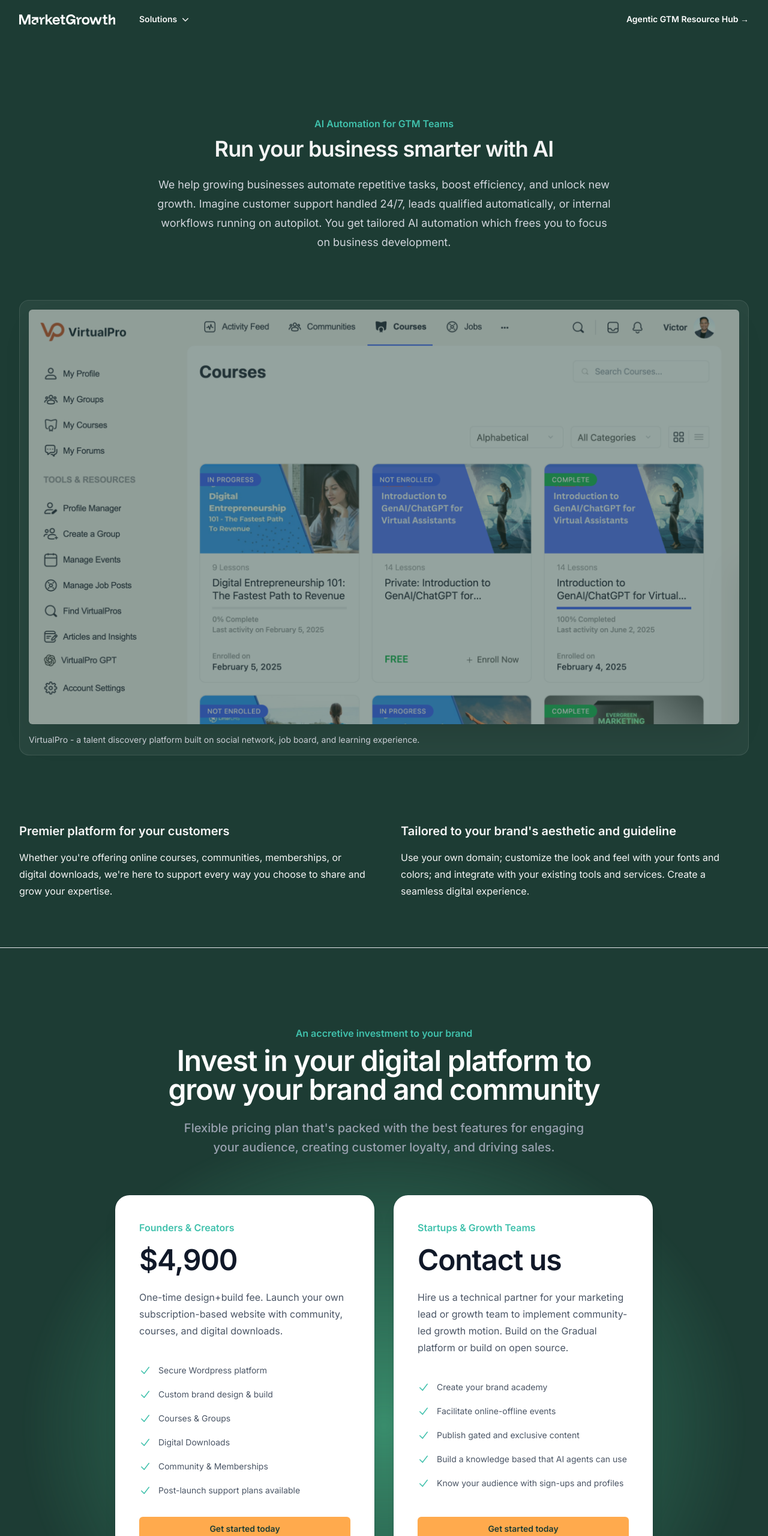
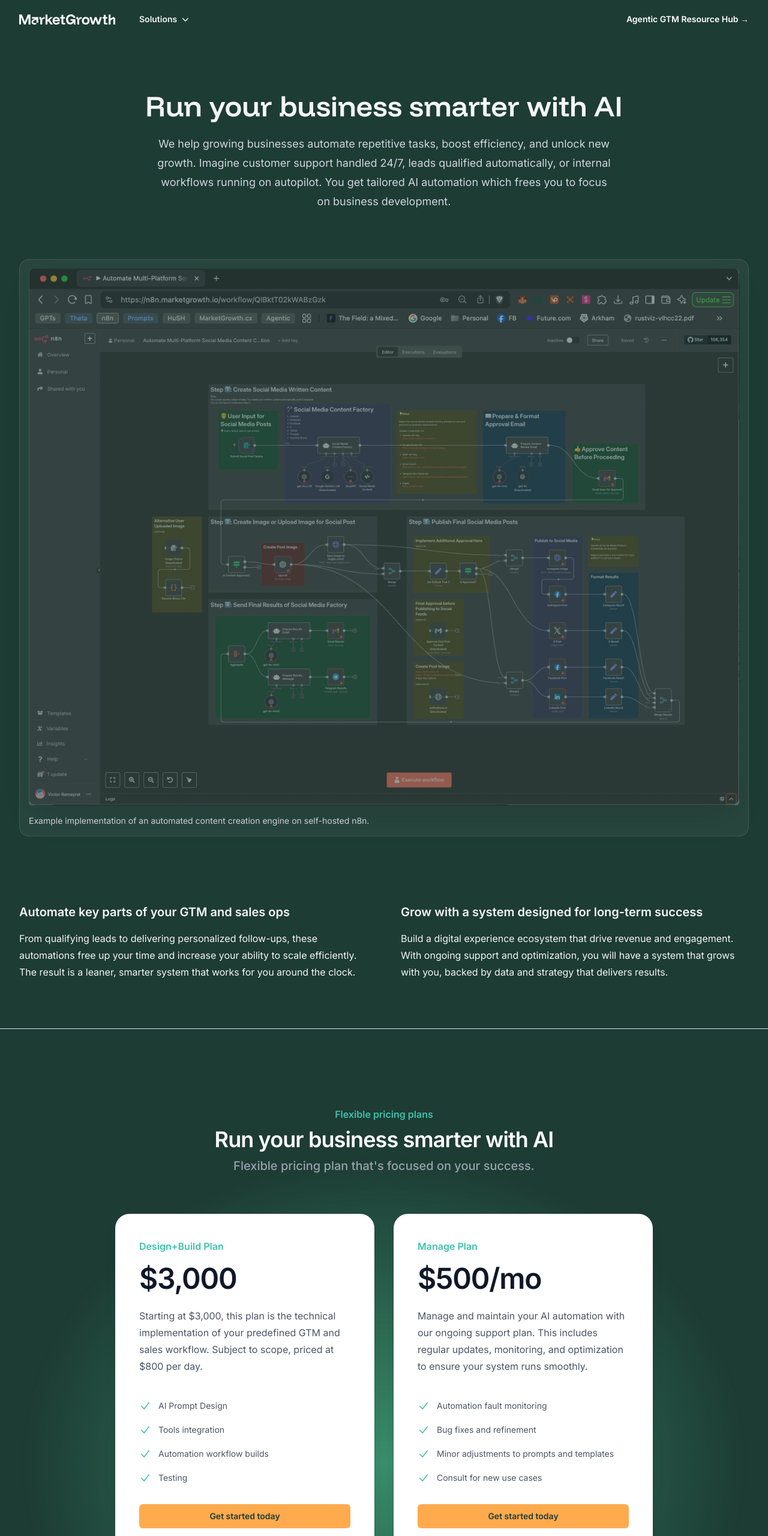
Before and after one commit to growthUx/mgio, a Next.js app: page /ai-automation in a window 1280 px wide. Shown: the top 2560 px of the page at 60% size. Built offline with nearby package versions, Linux system fonts and the light colour scheme.

Commit message:
Update with AI page

```diff
--- a/src/app/ai-automation/AIAutomationPage.jsx
+++ b/src/app/ai-automation/AIAutomationPage.jsx
@@ -30,53 +30,62 @@ import Nav from '@/components/Nav'
 
 const tiers = [
   {
-    name: 'Founders & Creators',
-    id: 'tier-solo',
+    name: 'Design+Build Plan',
+    id: 'tier-growth',
     href: 'mailto:victor@marketgrowth.io',
-    price: '$4,900',
-    description: 'One-time design+build fee. Launch your own subscription-based website with community, courses, and digital downloads.',
-    features: ['Secure Wordpress platform', 'Custom brand design & build', 'Courses & Groups', 'Digital Downloads', 'Community & Memberships', 'Post-launch support plans available' ],
+    price: '$3,000',
+    description: 'Starting at $3,000, this plan is the technical implementation of your predefined GTM and sales workflow. Subject to scope, priced at $800 per day. ',
+    features: ['AI Prompt Design', 'Tools integration', 'Automation workflow builds', 'Testing' ],
   },
   {
-    name: 'Startups & Growth Teams',
-    id: 'tier-team',
+    name: 'Manage Plan',
+    id: 'tier-manage',
     href: 'mailto:victor@marketgrowth.io',
-    price: 'Contact us',
-    description: 'Hire us a technical partner for your marketing lead or growth team to implement community-led growth motion. Build on the Gradual platform or build on open source.',
+    price: '$500/mo',
+    description: 'Manage and maintain your AI automation with our ongoing support plan. This includes regular updates, monitoring, and optimization to ensure your system runs smoothly.',
     features: [
-      'Create your brand academy',
-      'Facilitate online-offline events',
-      'Publish gated and exclusive content',
-      'Build a knowledge based that AI agents can use',
-      'Know your audience with sign-ups and profiles',
+      'Automation fault monitoring',
+      'Bug fixes and refinement',
+      'Minor adjustments to prompts and templates',
+      'Consult for new use cases',
     ],
   },
 ]
 const faqs = [
   {
-    question: "How does engagement with MarketGrowth looks like?",
+    question: "How can AI automation services help my business grow?",
     answer:
-      "Once you've started engagement by paying 50% of total fee, we will schedule a discovery call to understand your requirements and goals. We will then design and build your digital platform on Wordpress using the BuddyBoss platform. This includes setting up courses, micro-communities (groups), gated digital downloads, payments gateway, and analytics. After the initial launch, we can discuss ongoing support and maintenance options.",
+      "MarketGrowth helps businesses save time, reduce costs, and accelerate growth by automating repetitive tasks and complex workflows using advanced AI tools. Whether you’re looking to streamline lead generation, personalize customer engagement, analyze data faster, or improve operational efficiency, our team designs tailored AI solutions that fit your unique needs. The result? More focus on high-value work and measurable impact on your bottom line.",
   },
   {
-    question: "What does the $4,900 include and not include?",
+    question: "What types of processes can be automated with your AI services?",
     answer:
-      "The first engagement fee of $4,900 includes the design and build of your digital platform, which covers the following: Brand design and development on Wordpress using the BuddyBoss platform. Setup of courses, micro-communities (groups), gated digital downloads, payments gateway, and analytics. This fee does not include post-launch support, ongoing maintenance or plug-in licenses and additional features that may be required after the initial launch.",
+      "We help automate a wide range of business functions, including sales outreach, customer support chatbots, marketing campaign workflows, data extraction and analysis, document processing, lead scoring, CRM updates, reporting, and more. If a process involves repetitive steps or large volumes of data, there’s a strong chance we can automate it.",
   },
   {
-    question: "You mentioned design, is brand design included?",
+    question: "Do I need to have AI expertise to work with MarketGrowth",
     answer:
-      "Yes. We are firm believers that design is a key part of the user experience. We will work with you to create a custom brand design that reflects your vision and values. This includes logo design, color palette, typography, and overall visual style. Our goal is to create a cohesive and engaging digital platform that resonates with your audience. A copy of MarketGrowth brand guidelines will be provided to you as a reference output (also linked at the footer).",
+      "Not at all. We handle the technical complexity for you. Our team translates your business goals into AI-powered workflows and systems, and we provide training and support so your team can easily manage the solutions we build. Management and optimization are also part of our service, so you can focus on your core business while we ensure your AI systems run smoothly.",
   },
   {
-    question: "How should I decide whether to build on open-source or third-party solutions like Gradual?",
+    question: "What technologies and tools do you use for AI automation?",
     answer:
-      "There are many factors to consider when deciding whether to build on open-source or third-party solutions. Some of the key factors include: (1) Your budget and resources: Open-source solutions may require more technical expertise and resources to set up and maintain, while third-party solutions may have higher upfront costs but offer more out-of-the-box features. (2) Your long-term goals: If you plan to scale your platform and add more features over time, open-source solutions may offer more flexibility and customization options. (3) Your team's expertise: If your team has experience with open-source technologies, it may be easier to build on those solutions. If not, a third-party solution may be a better fit. Regardless, we can help you decide which option is best for your needs and goals.",
+      "We work with leading AI platforms and tools, including OpenAI’s GPT models, natural language processing (NLP) frameworks, machine learning libraries like TensorFlow and PyTorch, robotic process automation (RPA) tools, and integrations with platforms like Zapier, n8n, Make.com, and enterprise APIs. Our approach is flexible to match your tech stack and security requirements.",
   },
   {
-    question: "I don't want to commit quite yet. Can I try it out?",
+    question: "Is my data safe when using AI automation?",
     answer:
-      "Yes. If you are planning to build your own Academy or University for your product knowledge base, we can host your first course and micro-community on the MarketGrowth CX community for $499. You can then experience the 'art of possible' for your own platform. This is a great way to test the waters and see how our platform works before making a larger commitment.",
+      "Absolutely. Data privacy and security are top priorities for MarketGrowth.io. We follow strict data handling practices, comply with relevant regulations like GDPR, and can deploy solutions on-premises or in your private cloud to meet enterprise security standards.",
+  },
+  {
+    question: "How long does it take to implement an AI automation project?",
+    answer:
+      "Project timelines vary depending on complexity. Simple automations can be delivered in a few weeks, while more advanced, custom solutions may take several months. We start with a discovery phase to define scope and provide clear timelines and milestones.",
+  },
+  {
+    question: "Can you integrate AI automation with our existing systems?",
+    answer:
+      "Yes. Integration is a key part of our service. We build solutions that work seamlessly with CRMs, ERPs, marketing platforms, data warehouses, customer support tools, and other systems you already use, ensuring minimal disruption to your current workflows.",
   },
   // More questions...
 ]
@@ -92,12 +101,12 @@ export default function AIAutomationPage() {
   return (
     <div className="bg-[#1D3c34]">
       <main className="relative isolate">
-        <div id="digital-engagement-platform" className="mx-auto mt-20 pt-12 pb-4 max-w-7xl px-6 lg:px-8 lg:pb-12">
-          <div className="mx-auto max-w-4xl sm:text-center">
-            <h2 className="text-base/7 font-semibold text-[#40C1AC]">AI Automation for GTM Teams</h2>
-            <p className="mt-2 text-2xl font-semibold tracking-tight text-pretty text-[#f5f5f5] sm:text-4xl sm:text-balance">
+        <div id="digital-engagement-platform" className="mx-auto mt-8 pt-12 pb-4 max-w-7xl px-6 lg:px-8 lg:pb-12">
+          <div className="mx-auto max-w-5xl sm:text-center">
+            {/* <h2 className="text-base/7 font-semibold text-[#40C1AC]">AI Automation for GTM Teams</h2> */}
+            <h1 className="font-funnel-display mt-2 text-4xl font-semibold text-[#f5f5f5] sm:text-5xl text-balance">
             Run your business smarter with AI
-            </p>
+            </h1>
             <p className="mt-6 max-w-3xl  mx-auto text-lg/8 text-gray-300">
             We help growing businesses automate repetitive tasks, boost efficiency, and unlock new growth. Imagine customer support handled 24/7, leads qualified automatically, or internal workflows running on autopilot. You get tailored AI automation which frees you to focus on business development.
             </p>
@@ -108,12 +117,12 @@ export default function AIAutomationPage() {
           <div className="-m-2 rounded-xl bg-white/5 p-2 ring-1 ring-white/10 ring-inset lg:-m-4 lg:rounded-2xl lg:p-4">
             <img
               alt="VirtualPro"
-              src="/brand/mgio-vip-ss.png"
+              src="/images/n8n-ai-workflow.png"
               width={2432}
               height={1442}
               className="rounded-md shadow-2xl ring-1 ring-gray-900/10 transition-opacity duration-300 ease-in-out opacity-50 hover:opacity-100"
             />
-            <div className="mx-auto text-sm font-italic text-gray-300 mt-4">VirtualPro - a talent discovery platform built on social network, job board, and learning experience.</div>
+            <div className="mx-auto text-sm font-italic text-gray-300 mt-4">Example implementation of an automated content creation engine on self-hosted n8n.</div>
           </div>
         </div>
         {/* Content section */}
@@ -122,16 +131,16 @@ export default function AIAutomationPage() {
               <div className="grid max-w-2xl grid-cols-1 gap-14 text-base/7 text-[#f5f5f5] lg:max-w-none lg:grid-cols-2">
                 <div>
                   <div className="mb-8">
-                    <h3 className="text-xl font-semibold mb-4">Premier platform for your customers</h3>
-                    <p>
-                    Whether you&apos;re offering online courses, communities, memberships, or digital downloads, we&apos;re here to support every way you choose to share and grow your expertise.
+                    <h3 className="text-xl font-semibold mb-4">Automate key parts of your GTM and sales ops</h3>
+                    <p>From qualifying leads to delivering personalized follow-ups, these automations free up your time and increase your ability to scale efficiently. The result is a leaner, smarter system that works for you around the clock.
                     </p>
                   </div>
                 </div>
                 <div>
                   <div className="mb-8">
-                  <h3 className="text-xl font-semibold mb-4">Tailored to your brand&apos;s aesthetic and guideline</h3>
-                  <p>Use your own domain; customize the look and feel with your fonts and colors; and integrate with your existing tools and services. Create a seamless digital experience.
+                    <h3 className="text-xl font-semibold mb-4">Grow with a system designed for long-term success</h3>
+                    <p>
+                    Build a digital experience ecosystem that drive revenue and engagement. With ongoing support and optimization, you will have a system that grows with you, backed by data and strategy that delivers results.
                     </p>
                   </div>
                 </div>
@@ -143,14 +152,14 @@ export default function AIAutomationPage() {
         <div className="isolate overflow-hidden">
           <div className="mx-auto max-w-7xl px-6 pt-12 pb-96 text-center sm:pt-20 lg:px-8">
             <div className="mx-auto max-w-4xl">
-              <h2 className="text-base/7 font-semibold text-[#40C1AC]">An accretive investment to your brand</h2>
-              <p className="mt-2 text-3xl font-semibold tracking-tight text-balance text-white sm:text-5xl">
-                Invest in your digital platform to grow your brand and community
+              <h2 className="text-base/7 font-semibold text-[#40C1AC]">Flexible pricing plans</h2>
+              <p className="mt-2 text-3xl font-semibold tracking-tight text-balance text-white sm:text-4xl">
+              Run your business smarter with AI
               </p>
             </div>
-            <div className="relative mt-6">
+            <div className="relative mt-2">
               <p className="mx-auto max-w-2xl text-lg font-medium text-pretty text-gray-400 sm:text-xl/8">
-                Flexible pricing plan that&apos;s packed with the best features for engaging your audience, creating customer loyalty, and driving sales.
+                Flexible pricing plan that&apos;s focused on your success.
               </p>
               <svg
                 viewBox="0 0 1208 1024"
--- a/src/app/digital-garden/PlatformPage.jsx
+++ b/src/app/digital-garden/PlatformPage.jsx
@@ -56,7 +56,7 @@ const faqs = [
   {
     question: "How does engagement with MarketGrowth looks like?",
     answer:
-      "Once you've started engagement by paying 50% of total fee, we will schedule a discovery call to understand your requirements and goals. We will then design and build your digital platform on Wordpress using the BuddyBoss platform. This includes setting up courses, micro-communities (groups), gated digital downloads, payments gateway, and analytics. After the initial launch, we can discuss ongoing support and maintenance options.",
+      "Once you've started engagement by paying 50% of total fee, we will schedule a discovery call to understand your requirements and goals. We will then design and build your digital platform on OpenCMX platfom - a collection of open source plugin ecosystem that works within Wordpress. This includes setting up courses, micro-communities (groups), gated digital downloads, payments gateway, and analytics. After the initial launch, we can discuss ongoing support and maintenance options.",
   },
   {
     question: "What does the $4,900 include and not include?",
@@ -100,8 +100,8 @@ export default function PlatformPage() {
         <div id="digital-engagement-platform" className="mx-auto mt-8 pt-12 pb-4 max-w-7xl px-6 lg:px-8 lg:pb-12">
           <div className="mx-auto max-w-5xl sm:text-center">
             {/* <h2 className="text-base/7 font-semibold text-[#40C1AC]">Build a brand moat around your product or expertise</h2> */}
-            <h1 className="font-funnel-display mt-2 text-3xl font-semibold text-[#f5f5f5] sm:text-5xl text-balance">
-             Build a community of learners, partners, and ambassadors
+            <h1 className="font-funnel-display mt-2 text-4xl font-semibold text-[#f5f5f5] sm:text-5xl text-balance">
+             Build a community of ambassadors, learners&nbsp;and partners
             </h1>
             <p className="mt-6 max-w-3xl mx-auto text-md sm:text-lg/8 text-gray-300">
             Brands with strong communities can reduce churn by up to 25% and increase customer lifetime value by up to 10–20%. Brands with engaged audience grow faster and stay ahead. Don&apos;t risk falling behind while others turn visitors into loyal superfans. <br /><br />
--- a/src/components/Footer.jsx
+++ b/src/components/Footer.jsx
@@ -3,7 +3,7 @@ import clsx from 'clsx'
 
 const footerNavigation = {
   solutions: [
-    { name: 'AI Automation Agency', href: '/#ai-automation' },
+    { name: 'AI Automation Agency', href: '/ai-automation' },
     { name: 'Digital Engagement Platform', href: '/digital-garden' },
     { name: 'Analytics and Reporting', href: '/#analytics-reporting' },
     // { name: 'Pricing', href: '/pricing' }
--- a/src/components/Nav.jsx
+++ b/src/components/Nav.jsx
@@ -15,7 +15,7 @@ import {
 } from '@heroicons/react/24/outline'
 
 const engagement = [
-  { name: 'AI Workflow Automation', target: "_self", href: '/#ai-automation', icon: ShieldCheckIcon },
+  { name: 'AI Workflow Automation', target: "_self", href: '/ai-automation', icon: ShieldCheckIcon },
   { name: 'Digital Engagement', target: "_self", href: '/digital-garden', icon: UsersIcon },
   { name: 'Analytics & Reporting', target: "_self", href: '/#analytics-reporting', icon: ChartBarSquareIcon },
 ]
```
Lines whose indentation alone changed are shown as unchanged.
